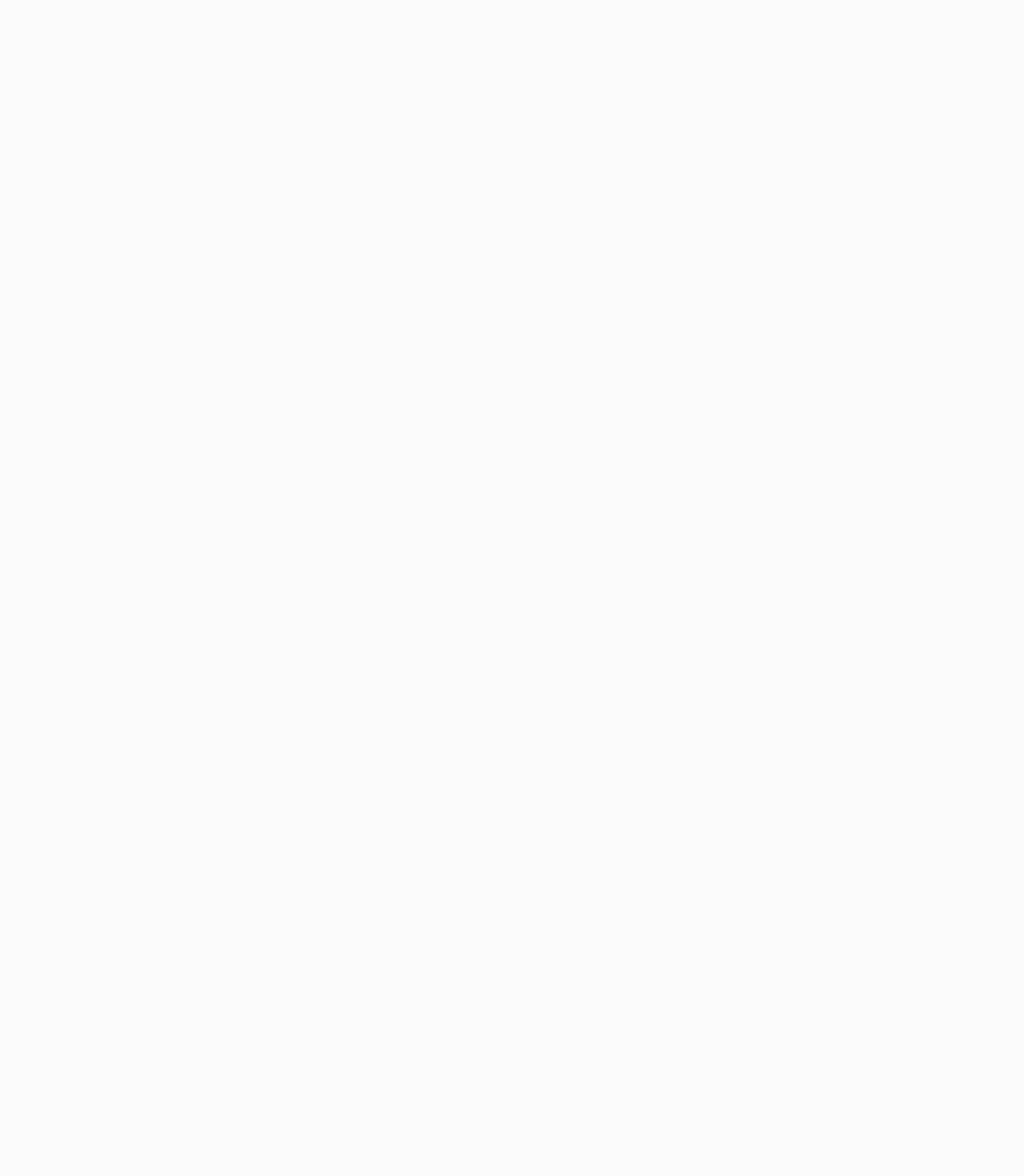
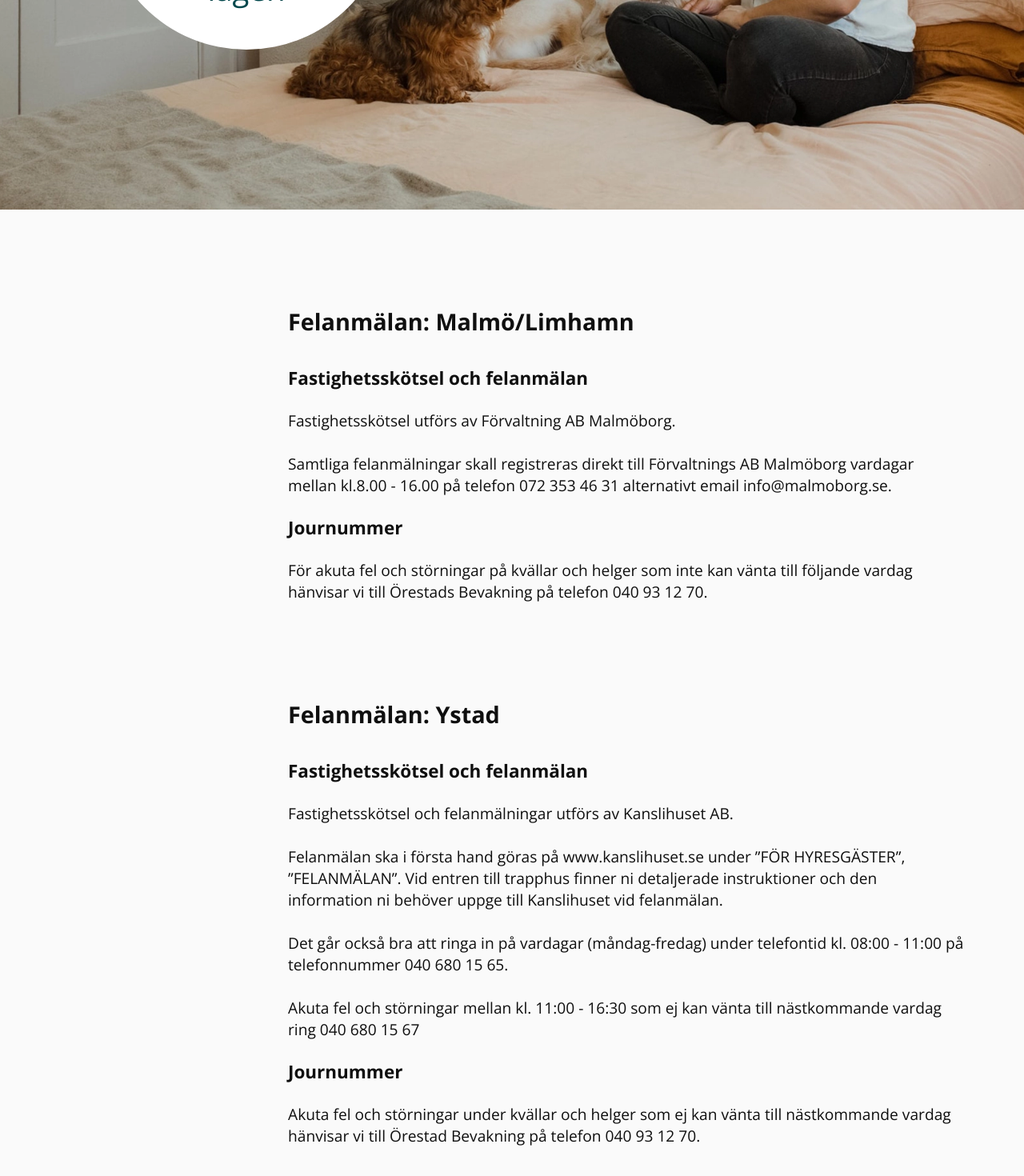
Before and after one commit to hop-technology/timotuz_website, a Next.js app: page /contact-us in a window 1280 px wide. Shown: the part 458-1928 px from the top of the page at 80% size. Before the commit the page ends 800 px from the top, so only its background shows below. Built offline with nearby package versions, Linux system fonts and the light colour scheme.

Commit message:
sets up contact page with basic styling and content WIP hero section component to be dynamic for multiple pages

```diff
--- a/components/HeroSection.jsx
+++ b/components/HeroSection.jsx
@@ -1,6 +1,6 @@
 import Image from 'next/image'
 
-const HeroSection = () => {
+const HeroSection = ({image, alt}) => {
   return (
     <div className='hero-section'>
       <div className='hero-section__text'>
@@ -8,7 +8,7 @@ const HeroSection = () => {
       </div>
       <div className='hero-section__image-container'>
         <div className='hero-section__image-container--image'>
-          <Image src='/fastigheter-hero-1920.webp' layout='fill' alt='Birdseye view of property in Ystad' />
+          <Image src={image} layout='fill' alt={alt} />
         </div>
       </div>
     </div>
--- a/components/PropertiesCards.jsx
+++ b/components/PropertiesCards.jsx
@@ -20,7 +20,7 @@ const PropertiesCards = () => {
               ? property.description
               : property.description_text?.map((text, index) => {
                   return (
-                    <div key={index}>
+                    <div key={index} >
                       <p>{text.description_1}</p>
                       <br />
                       <p>{text.description_2}</p>
@@ -63,7 +63,8 @@ const PropertiesCards = () => {
               <a
                 href='https://www.brfaurora.nu'
                 target='_blank'
-                rel='noreferrer'>
+                rel='noreferrer'
+              >
                 <p>{property.button}</p>
               </a>
             </button>
--- a/pages/contact-us.js
+++ b/pages/contact-us.js
@@ -1,7 +1,53 @@
+import HeroSection from '../components/HeroSection'
+import kontakta_oss from '../public/kontakta-oss.webp'
+
 const contactUs = () => {
   return (
-    <div>
-      <h1>Contact us</h1>
+    <div className='contact-us'>
+      <HeroSection
+        image={kontakta_oss}
+        alt={'Friends sitting on bed with dogs'}
+      />
+      <div className='contact-us__text-container'>
+        <div className='contact-us__text-one'>
+          <h2>Felanmälan: Malmö/Limhamn</h2>
+          <h3>Fastighetsskötsel och felanmälan</h3>
+          <p>
+            Fastighetsskötsel utförs av Förvaltning AB Malmöborg.<br /><br />
+            Samtliga felanmälningar skall registreras direkt till Förvaltnings
+            AB Malmöborg vardagar mellan kl.8.00 - 16.00 på telefon 072 353 46
+            31 alternativt email info@malmoborg.se.
+          </p>
+          <h3>Journummer</h3>
+          <p>
+            För akuta fel och störningar på kvällar och helger som inte kan
+            vänta till följande vardag hänvisar vi till Örestads Bevakning på
+            telefon 040 93 12 70.
+          </p>
+        </div>
+        <div className='contact-us__text-two'>
+          <h2>Felanmälan: Ystad</h2>
+          <h3>Fastighetsskötsel och felanmälan</h3>
+          <p>
+            Fastighetsskötsel och felanmälningar utförs av Kanslihuset AB.{' '}
+            <br /><br />
+            Felanmälan ska i första hand göras på www.kanslihuset.se under ”FÖR
+            HYRESGÄSTER”, ”FELANMÄLAN”. Vid entren till trapphus finner ni
+            detaljerade instruktioner och den information ni behöver uppge till
+            Kanslihuset vid felanmälan. <br /><br /> Det går också bra att ringa in på
+            vardagar (måndag-fredag) under telefontid kl. 08:00 - 11:00 på
+            telefonnummer 040 680 15 65.
+            <br /><br /> Akuta fel och störningar mellan kl. 11:00 - 16:30 som ej kan
+            vänta till nästkommande vardag ring 040 680 15 67
+          </p>
+          <h3>Journummer</h3>
+          <p>
+            Akuta fel och störningar under kvällar och helger som ej kan vänta
+            till nästkommande vardag hänvisar vi till Örestad Bevakning på
+            telefon 040 93 12 70.
+          </p>
+        </div>
+      </div>
     </div>
   )
 }
--- a/pages/properties.js
+++ b/pages/properties.js
@@ -1,10 +1,14 @@
 import HeroSection from '../components/HeroSection'
 import PropertiesCards from '../components/PropertiesCards'
+import fastigheter_hero from '../public/fastigheter-hero-1920.webp'
 
 const properties = () => {
   return (
     <>
-      <HeroSection />
+      <HeroSection
+        image={fastigheter_hero}
+        alt={'Birdseye view of property in Ystad'}
+      />
       <div className='properties'>
         <PropertiesCards />
       </div>
--- /dev/null
+++ b/sass/components/_contactUs.scss
@@ -0,0 +1,26 @@
+.contact-us {
+  color: $color-text-dark;
+
+  &__text-container {
+    display: flex;
+    flex-direction: column;
+    width: 66%;
+    margin-left: 30rem;
+    h2 {
+      margin-bottom: 3rem;
+    }
+
+    h3 {
+      margin-top: 2rem;
+      margin-bottom: 2rem;
+    }
+  }
+  &__text-one {
+    margin-top: 10rem;
+    margin-bottom: 5rem;
+  }
+  &__text-two {
+    margin-top: 5rem;
+    margin-bottom: 5rem;
+  }
+}
--- a/sass/main.scss
+++ b/sass/main.scss
@@ -17,3 +17,4 @@
 @import 'components/indexGrid';
 @import 'components/mobNav';
 @import 'components/navbar';
+@import 'components/contactUs';
--- a/styles/style.css
+++ b/styles/style.css
@@ -1114,4 +1114,29 @@ body {
   border-bottom: 2px solid #fff;
 }
 
+.contact-us {
+  color: #0f0f0f;
+}
+.contact-us__text-container {
+  display: flex;
+  flex-direction: column;
+  width: 66%;
+  margin-left: 30rem;
+}
+.contact-us__text-container h2 {
+  margin-bottom: 3rem;
+}
+.contact-us__text-container h3 {
+  margin-top: 2rem;
+  margin-bottom: 2rem;
+}
+.contact-us__text-one {
+  margin-top: 10rem;
+  margin-bottom: 5rem;
+}
+.contact-us__text-two {
+  margin-top: 5rem;
+  margin-bottom: 5rem;
+}
+
 /*# sourceMappingURL=style.css.map */
```
Also changed, not shown: public/kontakta-oss.webp (added), 1 other file (tests, documents, lock files or other folders).
